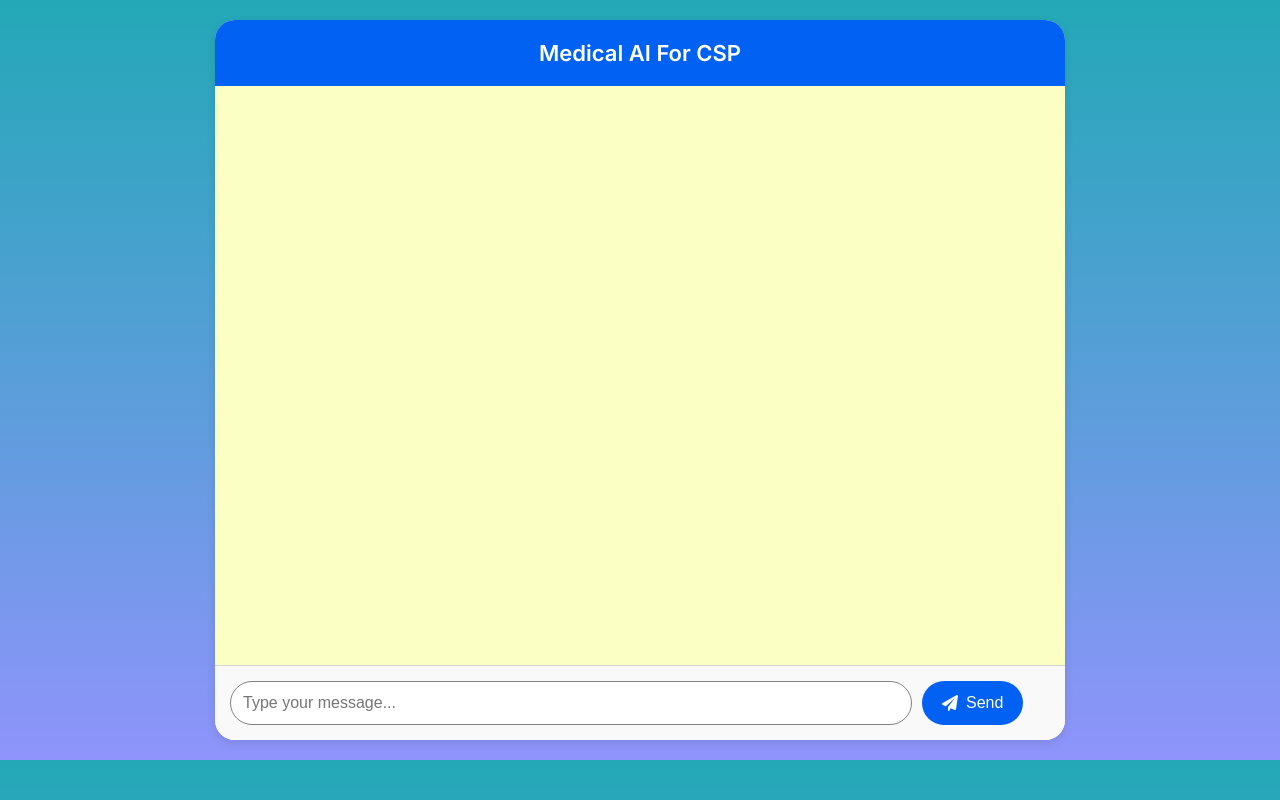
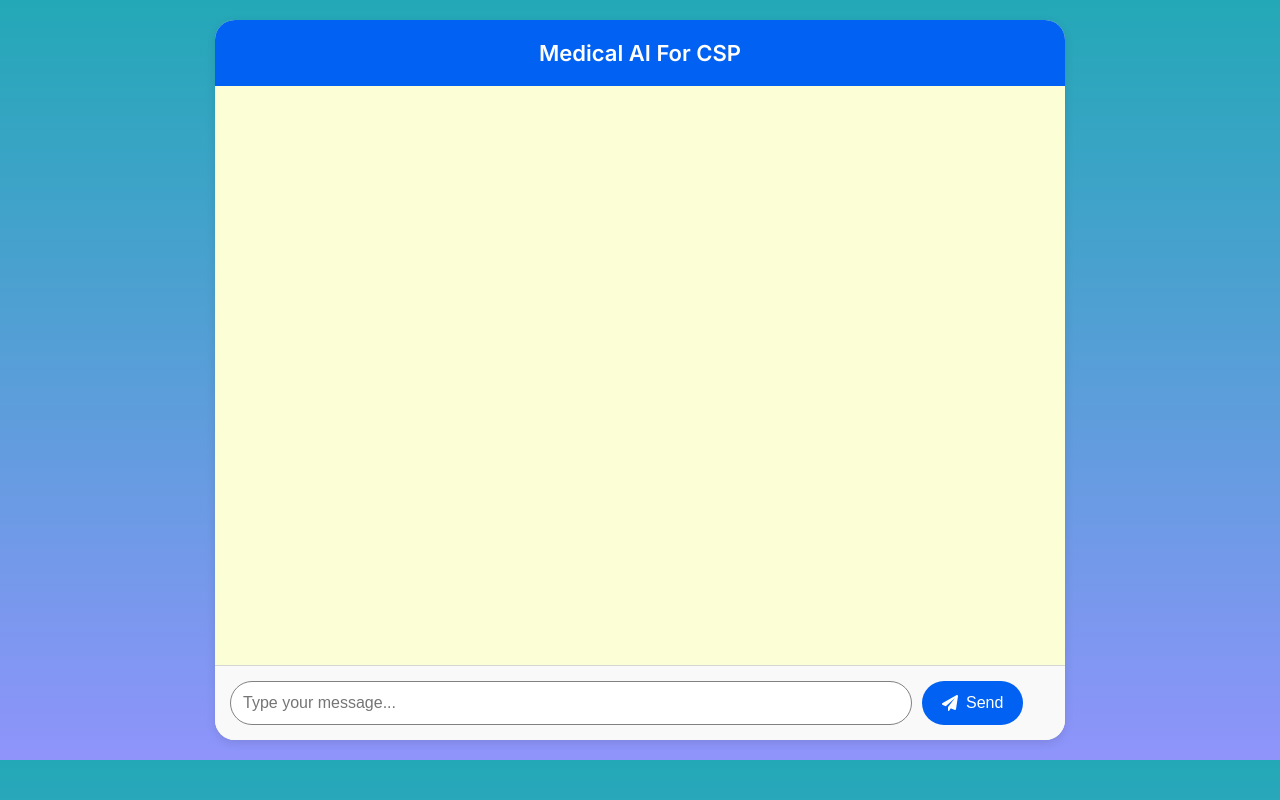
Before and after one commit to nallamothusurya/csp, a Flask app: page / in a window 1280 px wide. Run offline with Flask 3, Linux system fonts and the light colour scheme.

Commit message:
version2

```diff
--- a/templates/index.html
+++ b/templates/index.html
@@ -22,7 +22,7 @@
             max-width: 850px;
             height: 90vh;
             margin: 20px auto;
-            background-color: #fbffc3;
+            background-color: #fcffd5;
             border-radius: 20px;
             box-shadow: 0 3px 10px rgba(0, 0, 0, 0.1);
             overflow: hidden;
```
